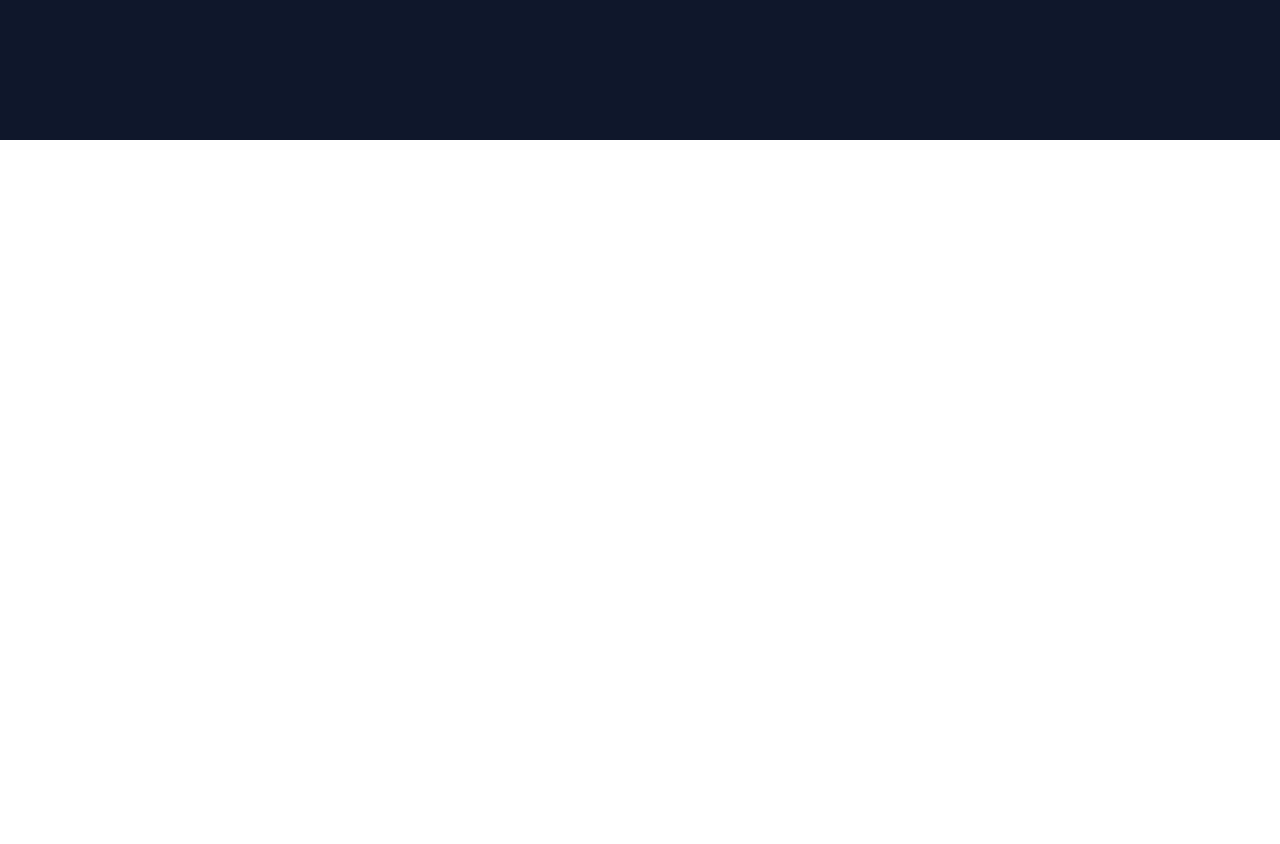
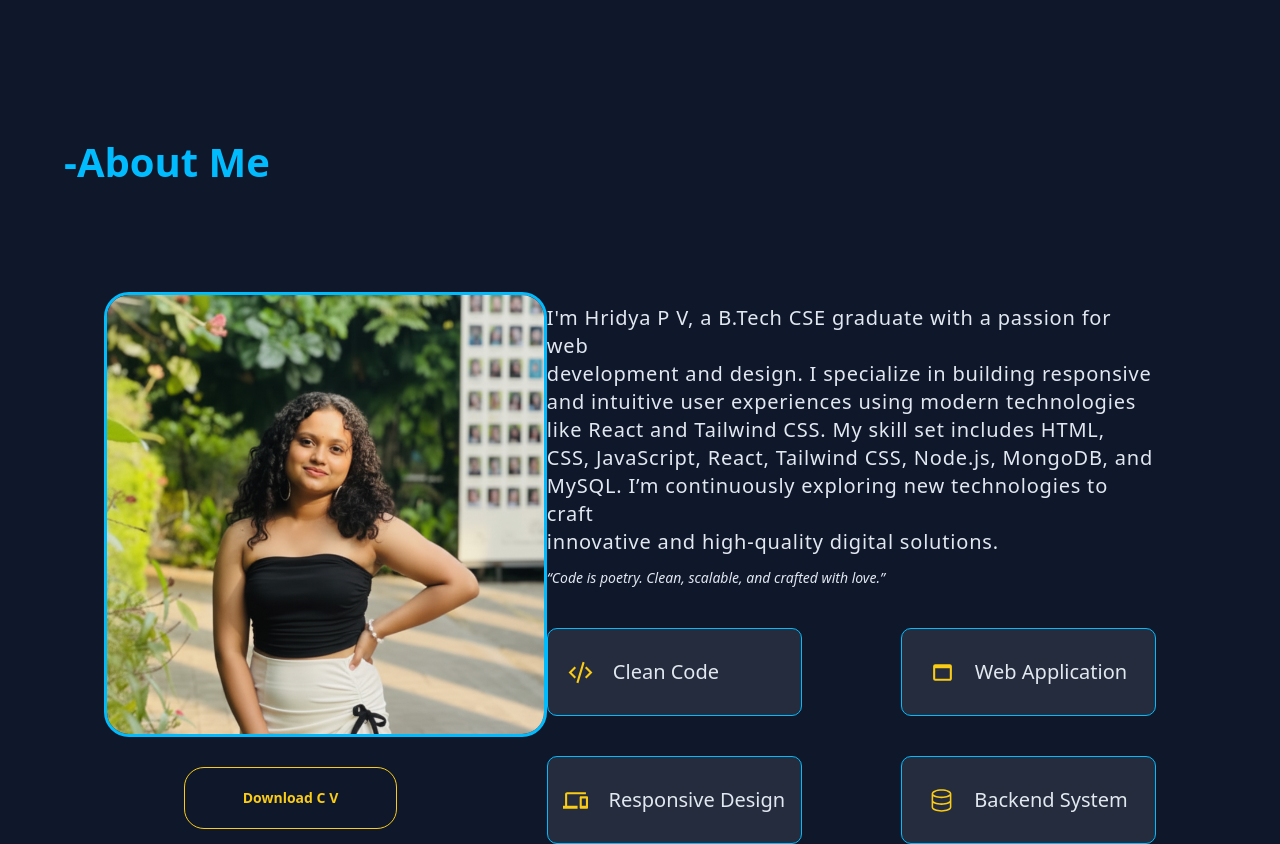
Before and after one commit to HridyaDEV/PortFolioHridyaPV, a React (Vite) app: page / in a window 1280 px wide. Shown: the part 660-1504 px from the top of the page. Before the commit the page ends 800 px from the top, so only its background shows below. Built offline with nearby package versions, Linux system fonts and the light colour scheme.

Commit message:
About completed

```diff
--- a/index.html
+++ b/index.html
@@ -13,8 +13,6 @@
   rel="stylesheet"
 />
 
-
-
   </head>
 
   <body>
--- a/package.json
+++ b/package.json
@@ -10,10 +10,10 @@
     "preview": "vite preview"
   },
   "dependencies": {
-
     "@tailwindcss/vite": "^4.1.17",
     "react": "^19.2.0",
-    "react-dom": "^19.2.0"
+    "react-dom": "^19.2.0",
+    "react-icons": "^5.5.0"
   },
   "devDependencies": {
     "@eslint/js": "^9.39.1",
--- a/src/App.jsx
+++ b/src/App.jsx
@@ -1,6 +1,7 @@
 import React from 'react'
 import NavBar from './Components/NavBar'
 import HeroSection from './Components/HeroSection'
+import About from './Components/About'
 
 function App() {
   return (
@@ -8,6 +9,7 @@ function App() {
       <div className="pt-28 px-4 md:px-8 lg:px-16">
         <NavBar />
         <HeroSection />
+        <About/>
        </div>
 
     </div>
--- /dev/null
+++ b/src/Components/About.jsx
@@ -0,0 +1,55 @@
+import React from 'react'
+import { GoDatabase } from 'react-icons/go'
+import { GrCode } from 'react-icons/gr'
+import { MdOutlineDevices, MdOutlineWebAsset } from 'react-icons/md'
+
+const About = () => {
+    return (
+        <div>
+            <h1 className='text-sky-400 font-["crimson"] font-semibold text-[40px]'>-About Me</h1>
+            <div className='flex justify-between  mt-25 '>
+                <div className='ml-10'>
+                    <img src="/image2.png" alt="image" className='w-[446px] h-[445px] rounded-[25px] border-3 border-sky-400' />
+                    <div className='flex justify-center items-center h-[62px] w-[213px] border border-[#FACC15] mt-[30px] rounded-[20px] ml-20
+                     hover:bg-sky-400 hover:border-0 text-[#FACC15] hover:text-slate-200 '>
+                        <h1 className='font-["crimson"] font-semibold text-sm'>Download C V</h1>
+                    </div>
+                </div>
+                <div>
+                    <p className='text-slate-200 font-["crimson"] text-xl tracking-[0.04em] mr-15 mt-3'>
+                        I'm Hridya P V, a B.Tech CSE graduate with a passion for web <br />
+                        development and design. I specialize in building responsive <br />
+                        and intuitive user experiences using modern technologies <br />
+                        like React and Tailwind CSS. My skill set  includes HTML, <br />
+                        CSS, JavaScript, React, Tailwind CSS, Node.js, MongoDB, and <br />
+                        MySQL. I’m continuously exploring new technologies to craft <br />
+                        innovative and high-quality digital solutions.</p>
+                    <p className='font-["crimson"] text-sm italic text-slate-200 mt-3'>
+                        “Code is poetry. Clean, scalable, and crafted with love.”</p>
+                    <div className='flex justify-between mr-15 mt-10 '>
+                        <div className='w-[255px] h-[88px] border border-sky-400 bg-[#252C3D] rounded-[10px] flex items-center gap-5'>
+                            < GrCode size={25} className='text-[#FACC15] ml-5'/>
+                            <h1 className='font-["roboto"] text-xl text-slate-200 font-medium'>Clean Code</h1>
+                        </div>
+                        <div className='w-[255px] h-[88px] border border-sky-400 bg-[#252C3D] rounded-[10px] flex justify-center items-center gap-5'>
+                            <MdOutlineWebAsset size={25} className='text-[#FACC15]' />
+                            <h1 className='font-["roboto"] text-xl text-slate-200 font-medium' >Web Application</h1>
+                        </div>
+                    </div>
+                    <div className='flex justify-between mr-15 mt-10 '>
+                        <div className='w-[255px] h-[88px] border border-sky-400 bg-[#252C3D] rounded-[10px] flex justify-center items-center gap-5'>
+                            < MdOutlineDevices  size={25} className='text-[#FACC15]'/>
+                            <h1 className='font-["roboto"] text-xl text-slate-200 font-medium'>Responsive Design</h1>
+                        </div>
+                        <div className='w-[255px] h-[88px] border border-sky-400 bg-[#252C3D] rounded-[10px] flex justify-center items-center gap-5'>
+                            <GoDatabase  size={25} className='text-[#FACC15]' />
+                            <h1 className='font-["roboto"] text-xl text-slate-200 font-medium' >Backend System</h1>
+                        </div>
+                    </div>
+                </div>
+            </div>
+        </div>
+    )
+}
+
+export default About
```
Also changed, not shown: public/image2.png (added), 1 other file (tests, documents, lock files or other folders).
